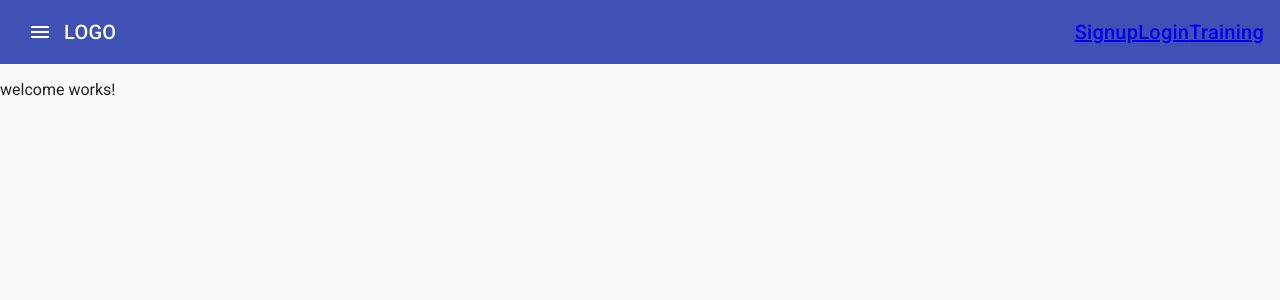
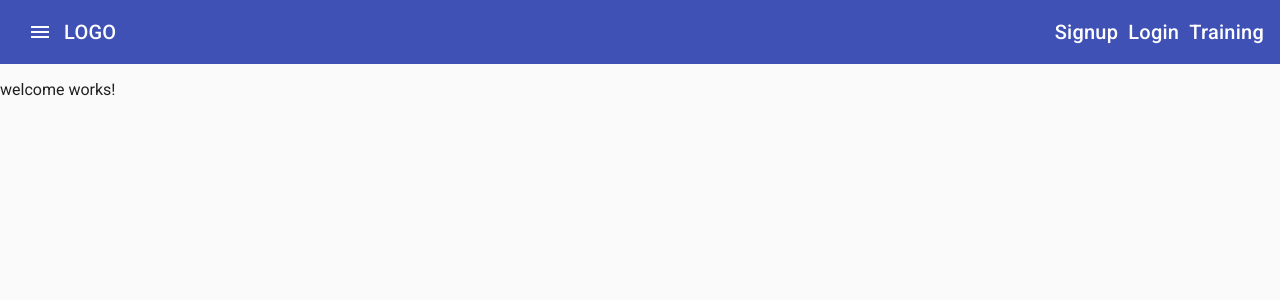
Before and after one commit to antrampa/fitness-tracker-2, an Angular app: page / in a window 1280 px wide. Shown: the top 300 px of the page. Built offline with nearby package versions, Linux system fonts and the light colour scheme.

Commit message:
finished Navigation

```diff
--- a/src/app/app.component.html
+++ b/src/app/app.component.html
@@ -9,13 +9,13 @@
                     <mat-icon>menu</mat-icon>
                 </button>
             </div>
-            <div>LOGO</div>
+            <div> <a routerLink="/">LOGO</a></div>
             <div class="example-spacer"></div>
-            <div>
-                <a routerLink="/signup">Signup</a>
-                <a routerLink="/login">Login</a>
-                <a routerLink="/training">Training</a>
-            </div>
+            <ul class="navigation-items">
+                <li><a routerLink="/signup">Signup</a></li>
+                <li><a routerLink="/login">Login</a></li>
+                <li><a routerLink="/training">Training</a></li>
+            </ul>
         </mat-toolbar>
         <main>
             <router-outlet></router-outlet>
--- a/src/app/app.component.scss
+++ b/src/app/app.component.scss
@@ -18,3 +18,25 @@ justify-content: flex-start, // fxLayoutAlign
 mat-sidenav-container, mat-sidenav-content, mat-sidenav {
     height: 100%;
 }
+
+mat-sidenav {
+    width: 250px;
+}
+
+a {
+    text-decoration: none;
+    color: white;
+}
+
+a:hover,
+a:active {
+    color: lightgray;
+}
+
+.navigation-items {
+    display: flex;
+    gap: 10px;
+    list-style: none;
+    padding: 0;
+    margin: 0;
+}
```
